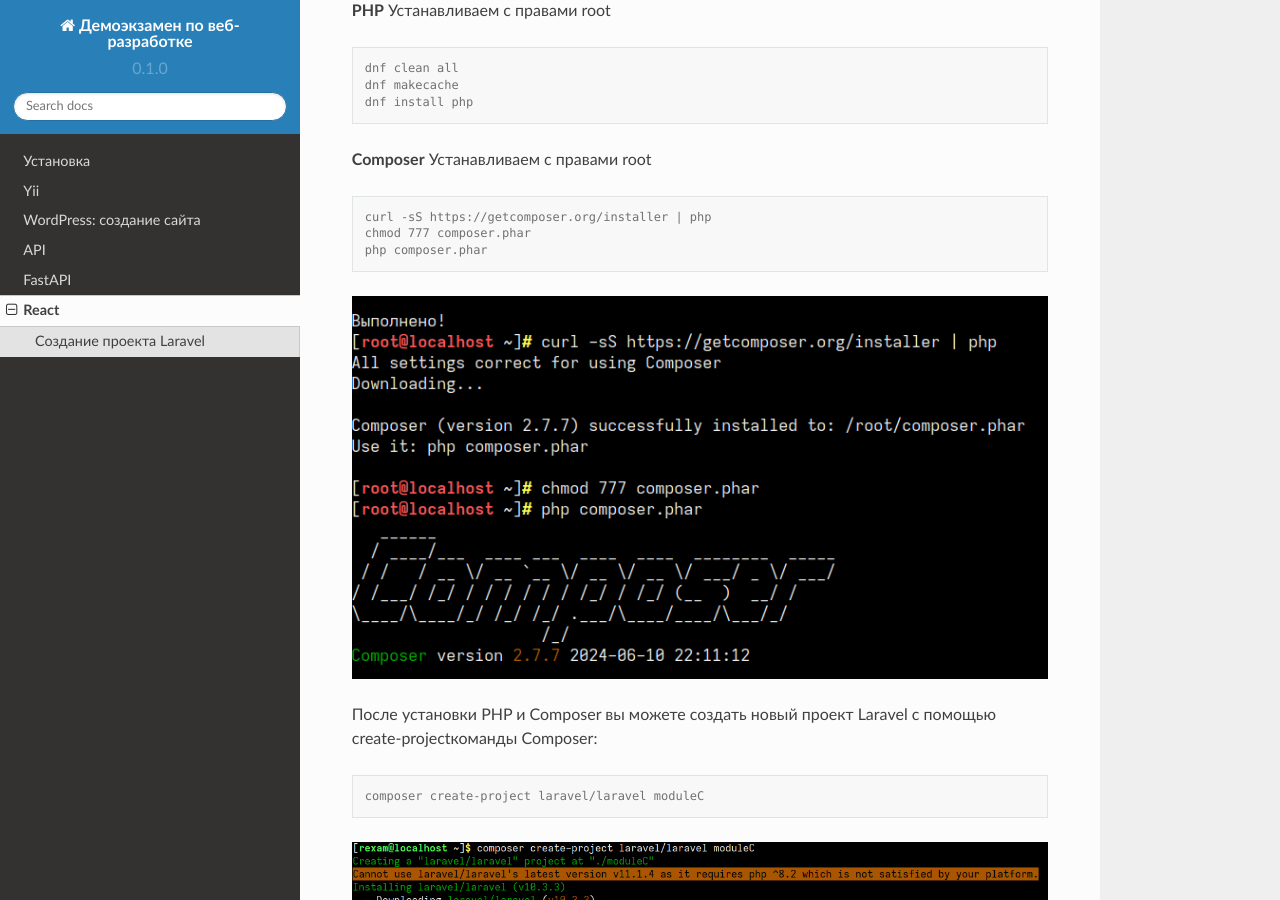
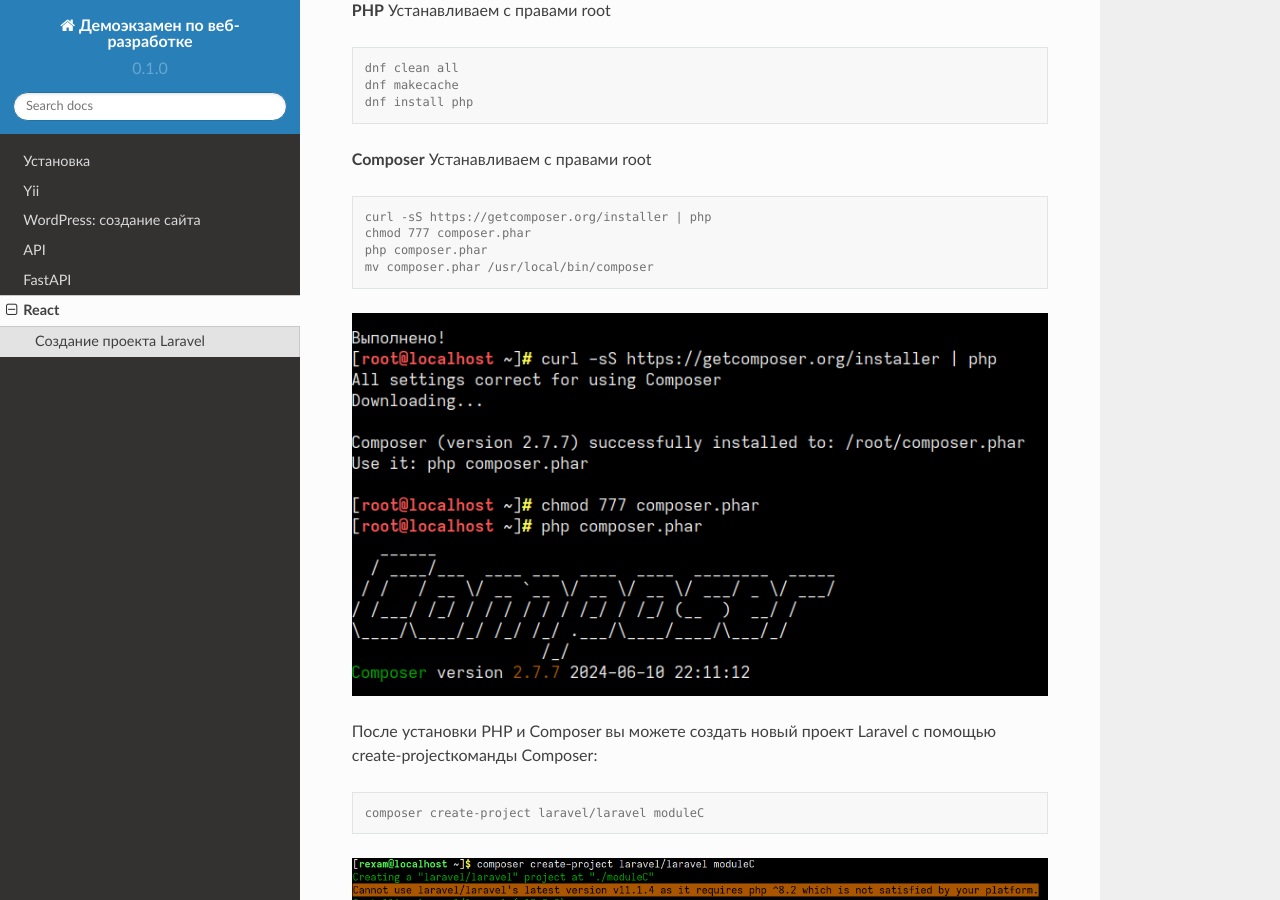
Before and after one commit to LiyaNiTa/Demoexamen-Chempionat-IT, a Sphinx documentation site: the page built from docs/source/React.rst, in a window 1280 px wide and 900 px high, scrolled down 1466 px. Built offline with Sphinx 7.4.7 and the Read the Docs theme 2.0.0, drawn with Linux system fonts in a browser that asks for light colours.

Commit message:
Update React.rst

```diff
--- a/docs/source/React.rst
+++ b/docs/source/React.rst
@@ -60,6 +60,7 @@
   curl -sS https://getcomposer.org/installer | php
   chmod 777 composer.phar
   php composer.phar
+  mv composer.phar /usr/local/bin/composer
 
 .. image:: /_static/composer.png
    :alt: composer
```
